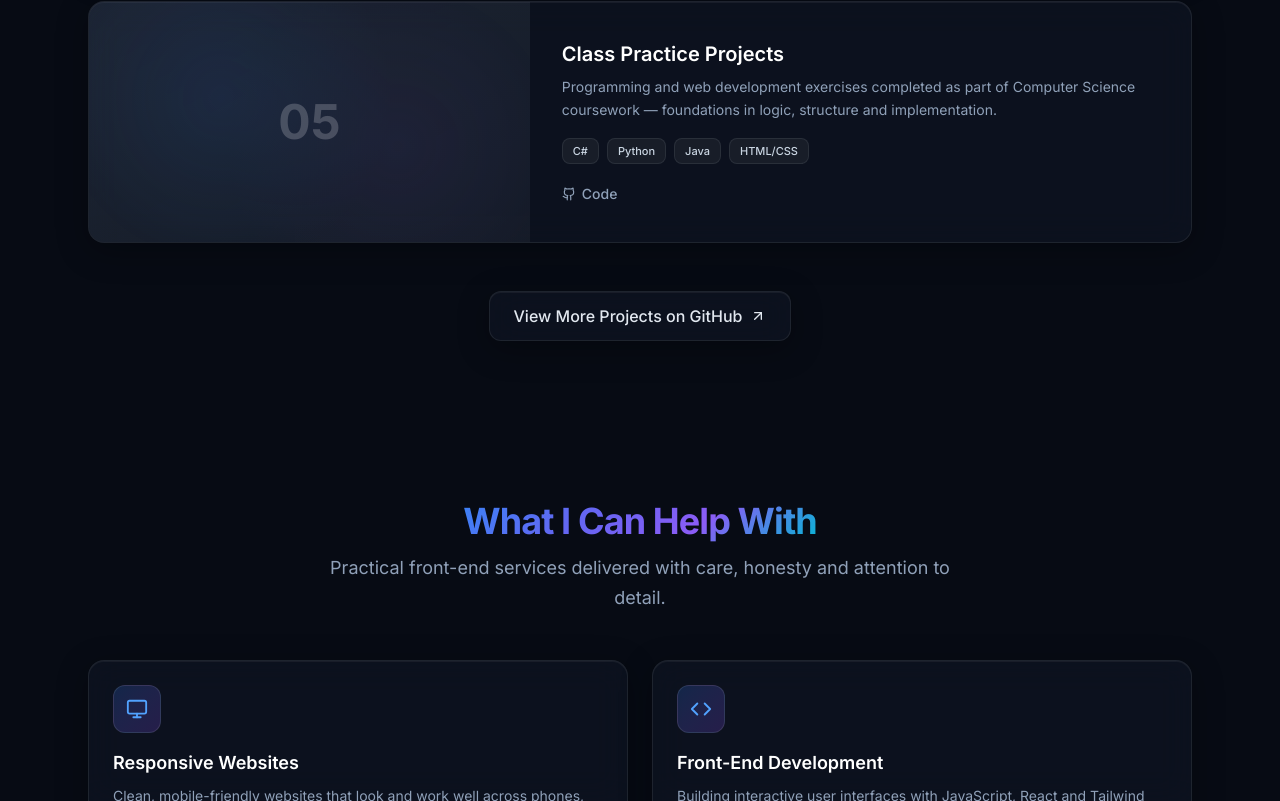
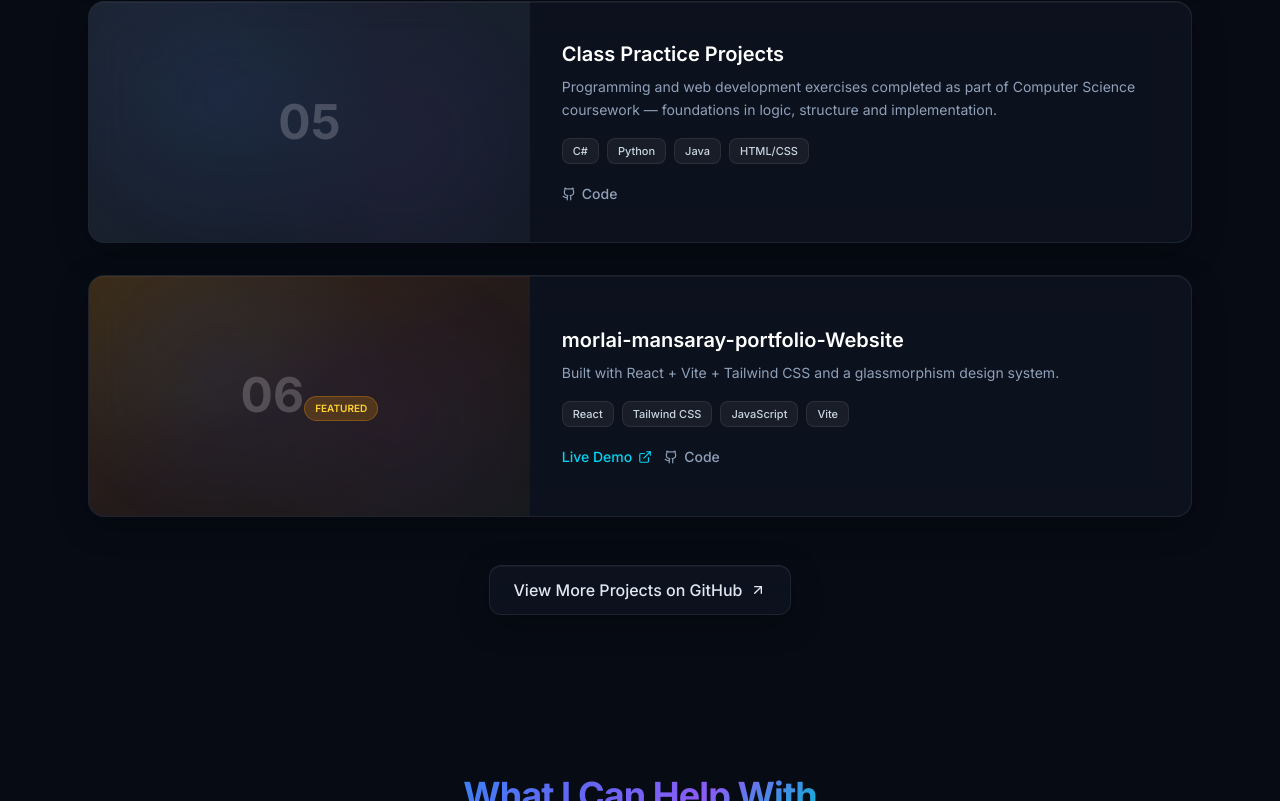
Before and after one commit to medrahmanz-max/Morlai-Portfolio, a React (Vite) app: page / in a window 1280 px wide. Shown: the part 3897-4698 px from the top of the page. Built offline with nearby package versions, Linux system fonts and the light colour scheme.

Commit message:
Add portfolio website to projects

```diff
--- a/src/components/Projects.jsx
+++ b/src/components/Projects.jsx
@@ -9,7 +9,7 @@ const projects = [
     description: 'Responsive solar energy website presenting clean energy solutions, services, projects and customer information. Built as a complete multi-section site with modern layout and clear calls to action.',
     tech: ['HTML', 'CSS', 'JavaScript', 'Vite'],
     live: 'https://solarsolutionsl.vercel.app/',
-    github: 'https://github.com/MorlaiMansaray',
+    github: 'https://github.com/medrahmanz-max',
     featured: true,
     gradient: 'from-amber-500/20 via-orange-500/10 to-yellow-500/5',
   },
@@ -18,7 +18,7 @@ const projects = [
     title: 'Fatish Kitchen Website',
     description: 'Structured business website applying core HTML, CSS and web design principles. Clean layout focused on presenting services and information clearly.',
     tech: ['HTML', 'CSS'],
-    github: 'https://github.com/MorlaiMansaray',
+    github: 'https://github.com/medrahmanz-max',
     gradient: 'from-emerald-500/20 via-teal-500/10 to-cyan-500/5',
   },
   {
@@ -26,7 +26,7 @@ const projects = [
     title: 'React UI Project',
     description: 'Modern user interface using component-based front-end development with React, JavaScript, Vite and Tailwind CSS.',
     tech: ['React', 'JavaScript', 'Vite', 'Tailwind CSS'],
-    github: 'https://github.com/MorlaiMansaray',
+    github: 'https://github.com/medrahmanz-max',
     gradient: 'from-blue-500/20 via-indigo-500/10 to-violet-500/5',
   },
   {
@@ -34,7 +34,7 @@ const projects = [
     title: 'My First Phone Layout',
     description: 'Mobile phone interface created as front-end practice. Focused on layout, spacing and interactive elements using modern tooling.',
     tech: ['JavaScript', 'Vite', 'Tailwind CSS'],
-    github: 'https://github.com/MorlaiMansaray',
+    github: 'https://github.com/medrahmanz-max',
     gradient: 'from-violet-500/20 via-purple-500/10 to-pink-500/5',
   },
   {
@@ -42,9 +42,21 @@ const projects = [
     title: 'Class Practice Projects',
     description: 'Programming and web development exercises completed as part of Computer Science coursework — foundations in logic, structure and implementation.',
     tech: ['C#', 'Python', 'Java', 'HTML/CSS'],
-    github: 'https://github.com/MorlaiMansaray',
+    github: 'https://github.com/medrahmanz-max',
     gradient: 'from-slate-500/20 via-slate-400/10 to-slate-300/5',
   },
+
+    {
+    number: '06',
+    title: 'morlai-mansaray-portfolio-Website',
+    description: 'Built with React + Vite + Tailwind CSS and a glassmorphism design system.',
+    tech: ['React', 'Tailwind CSS', 'JavaScript', 'Vite'],
+    live: 'https://morlai-mansaray-portfolio.vercel.app/',
+    github: 'https://github.com/medrahmanz-max',
+    featured: true,
+    gradient: 'from-amber-500/20 via-orange-500/10 to-yellow-500/5',
+  },
+
 ];
 
 export default function Projects() {
```
